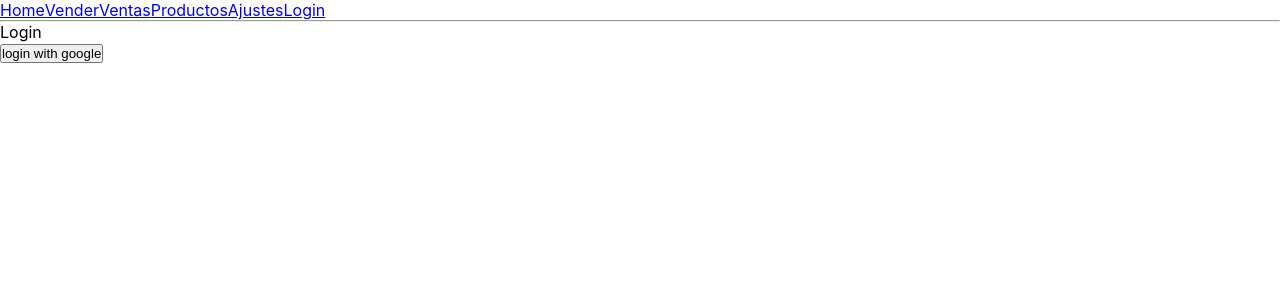
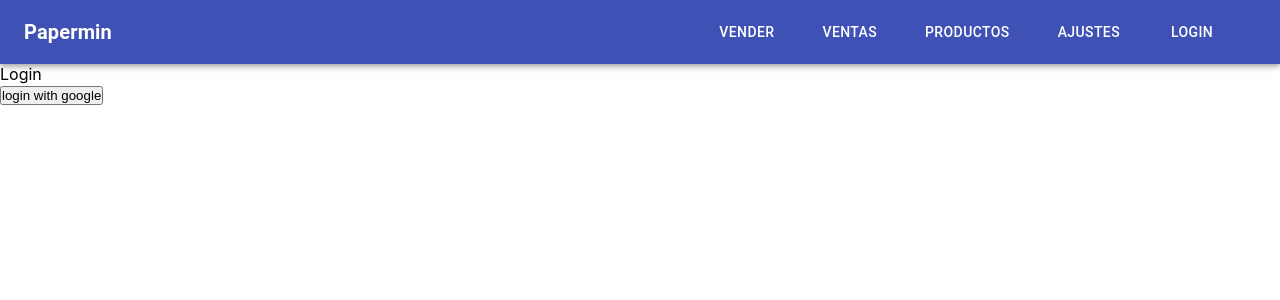
Before and after one commit to luisrdevy/papermin-app, a React (Create React App) app: page /login in a window 1280 px wide. Shown: the top 300 px of the page. Built offline with nearby package versions, Linux system fonts and the light colour scheme; no server answers; the database is empty.

Commit message:
style. navbar style with material-ui

```diff
--- a/package.json
+++ b/package.json
@@ -3,6 +3,7 @@
   "version": "0.1.0",
   "private": true,
   "dependencies": {
+    "@material-ui/core": "^4.11.4",
     "@testing-library/jest-dom": "^5.11.4",
     "@testing-library/react": "^11.1.0",
     "@testing-library/user-event": "^12.1.10",
@@ -11,7 +12,7 @@
     "@types/react": "^17.0.0",
     "@types/react-dom": "^17.0.0",
     "@types/react-router-dom": "^5.1.7",
-    "firebase": "^8.6.1",
+    "firebase": "^8.6.3",
     "react": "^17.0.2",
     "react-dom": "^17.0.2",
     "react-firebase-hooks": "^3.0.4",
--- a/src/components/UserMinimal.tsx
+++ b/src/components/UserMinimal.tsx
@@ -1,21 +1,58 @@
 import { useUser } from "../context/UserContext";
+import React from 'react';
+
+import Menu from '@material-ui/core/Menu';
+import MenuItem from '@material-ui/core/MenuItem';
+import Toolbar from '@material-ui/core/Toolbar';
+import Grid from '@material-ui/core/Grid';
+import Typography from '@material-ui/core/Typography';
+import IconButton from '@material-ui/core/IconButton';
+import { Button } from "@material-ui/core";
+import { URL } from "url";
 
 const UserMinimal = () => {
   const { user, logout } = useUser();
+  const [anchorEl, setAnchorEl] = React.useState<null | HTMLElement>(null);
+  const open = Boolean(anchorEl);
+
+  const handleMenu = (event: React.MouseEvent<HTMLElement>) => {
+    setAnchorEl(event.currentTarget);
+  };
+
+  const handleClose = () => {
+    setAnchorEl(null);
+  };
+
   return (
-    <div>
+    <>
     {user && (
-        <div onClick={logout}>
+      <>
         <img
           src={user.photoURL || ""}
           alt={user.displayName || ""}
-            width="50"
-            height="50"
+          className="profile_picture"
+          onClick={handleMenu}
         />
-          <span>{user.displayName}</span>
-        </div>
+        <Menu
+          id="menu-appbar"
+          anchorEl={anchorEl}
+          anchorOrigin={{
+            vertical: 'top',
+            horizontal: 'right',
+          }}
+          keepMounted
+          transformOrigin={{
+            vertical: 'top',
+            horizontal: 'right',
+          }}
+          open={open}
+          onClose={handleClose}
+        >
+          <MenuItem onClick={() => {handleClose(); logout()}}>Cerrar sesión</MenuItem>
+        </Menu>
+      </>
     )}
-    </div>
+    </>
   );
 };
 
--- a/src/pages/Productos.tsx
+++ b/src/pages/Productos.tsx
@@ -2,6 +2,7 @@ import { useState } from "react";
 import ProductForm from "../components/ProductForm";
 import { ProductType, useProducts } from "../context/ProductsContext";
 import classes from "../styles/Productos.module.css";
+import Button from '@material-ui/core/Button';
 
 const Productos = () => {
   const { products, addProduct, updateProduct } = useProducts();
@@ -41,9 +42,9 @@ const Productos = () => {
                 <p>
                   {name} - ${price}
                 </p>
-                <button onClick={() => setEditProduct(products[i])}>
-                  edit
-                </button>
+                <Button variant="outlined" color="primary" onClick={() => setEditProduct(products[i])}>
+                  Edit
+                </Button>
               </div>
             ))}
         </section>
--- a/src/routers/AppRouter.tsx
+++ b/src/routers/AppRouter.tsx
@@ -11,25 +11,73 @@ import Productos from "../pages/Productos";
 import Vender from "../pages/Vender";
 import Ventas from "../pages/Ventas";
 
+import AppBar from '@material-ui/core/AppBar';
+import Toolbar from '@material-ui/core/Toolbar';
+import Grid from '@material-ui/core/Grid';
+import Typography from '@material-ui/core/Typography';
+import IconButton from '@material-ui/core/IconButton';
+import { Button } from "@material-ui/core";
+
 const Router: FC = () => {
   const { user } = useUser();
   const store = useStore();
+
   return (
     <BrowserRouter>
-      <header style={{ display: "flex" }}>
-        {store && (
-          <p>
-            <b>{store.name}</b> <span>{store.slogan}</span>
-          </p>
-        )}
-        <Link to="/">Home</Link>
-        <Link to="/vender">Vender</Link>
-        <Link to="/ventas">Ventas</Link>
-        <Link to="/productos">Productos</Link>
-        <Link to="/ajustes">Ajustes</Link>
-        {user ? <UserMinimal /> : <Link to="/login">Login</Link>}
-      </header>
-      <hr />
+      <AppBar position="static">
+        <Toolbar>
+          <Grid
+            justify="space-between"
+            alignItems="center"
+            container
+          >
+            <Grid item>
+              <Typography variant="h6">
+                {store ?
+                  <>
+                    <b>
+                      <Link to="/" style={{color: 'inherit', textDecoration: 'inherit', marginRight: '1rem'}}>
+                        {store.name}
+                      </Link>
+                    </b>
+                    <span>{store.slogan}</span>
+                  </>
+                : <b>
+                    <Link to="/" style={{color: 'inherit', textDecoration: 'inherit', marginRight: '1rem'}}>
+                      Papermin
+                    </Link>
+                  </b>
+              }
+              </Typography>
+            </Grid>
+            <Grid item>
+              <Grid alignItems="center" container>
+                <Grid item>
+                  <Link to="/vender" style={{color: 'inherit', textDecoration: 'inherit', marginRight: '2rem'}}>
+                    <Button color="inherit">Vender</Button>
+                  </Link>
+                  <Link to="/ventas" style={{color: 'inherit', textDecoration: 'inherit', marginRight: '2rem'}}>
+                    <Button color="inherit">Ventas</Button>
+                  </Link>
+                  <Link to="/productos" style={{color: 'inherit', textDecoration: 'inherit', marginRight: '2rem'}}>
+                    <Button color="inherit">Productos</Button>
+                  </Link>
+                  <Link to="/ajustes" style={{color: 'inherit', textDecoration: 'inherit', marginRight: '2rem'}}>
+                    <Button color="inherit">Ajustes</Button>
+                  </Link>
+                </Grid>
+                <Grid item>
+                  <div>
+                    {user ? <UserMinimal /> : <Link to="/login" style={{color: 'inherit', textDecoration: 'inherit', marginRight: '2rem'}}>
+                        <Button color="inherit">Login</Button>
+                      </Link>}
+                  </div>
+                </Grid>
+              </Grid>
+            </Grid>
+          </Grid>
+        </Toolbar>
+      </AppBar>
       <Route exact path="/" component={() => <Home />} />
       <Route
         exact
--- a/src/styles/globals.css
+++ b/src/styles/globals.css
@@ -9,3 +9,9 @@
 body {
   font-family: "Inter", sans-serif;
 }
+
+.profile_picture{
+  width: 2rem;
+  height: 2rem;
+  border-radius: 50%;
+}
```
Also changed, not shown: 1 other file (tests, documents, lock files or other folders). Lines whose indentation alone changed are shown as unchanged.
